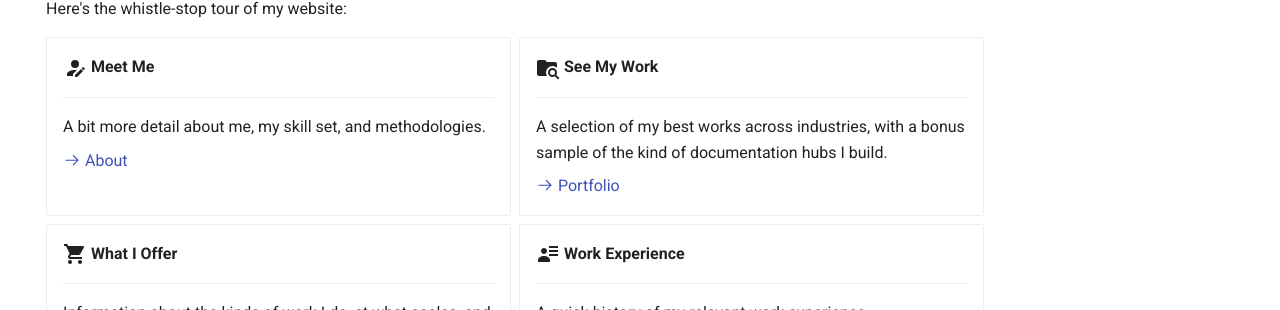
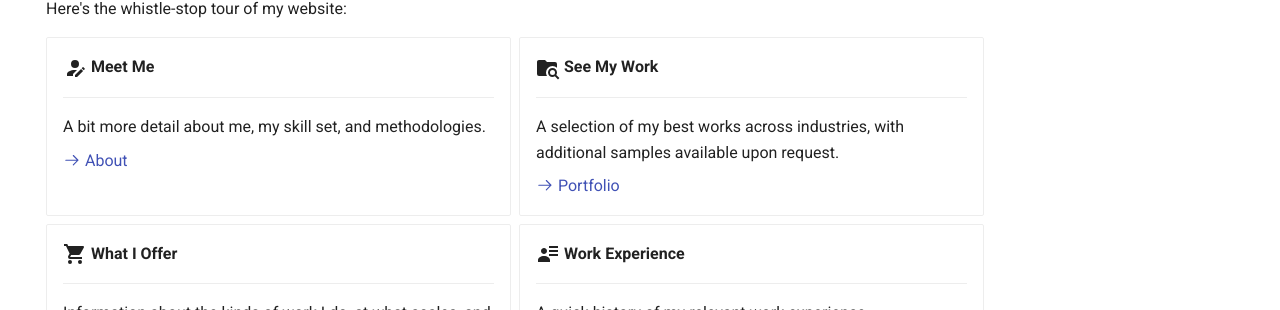
Before and after one commit to alexbrown10/personal-portfolio, an MkDocs documentation site: the page built from docs/index.md, in a window 1280 px wide and 1120 px high. Shown: the part 409-719 px from the top of the window. Built offline with MkDocs 1.6.1 and Material for MkDocs 9.7.7, drawn with Linux system fonts in a browser that asks for light colours.

Commit message:
small updates and fixes

```diff
--- a/docs/index.md
+++ b/docs/index.md
@@ -27,7 +27,7 @@ Here's the whistle-stop tour of my website:
 
     ---
 
-    A selection of my best works across industries, with a bonus sample of the kind of documentation hubs I build.
+    A selection of my best works across industries, with additional samples available upon request.
 
     [:octicons-arrow-right-24: Portfolio](/portfolio/)
 
```
Also changed, not shown: docs/about.md (+1 -1 lines), docs/resume.md (+1 -1 lines).
